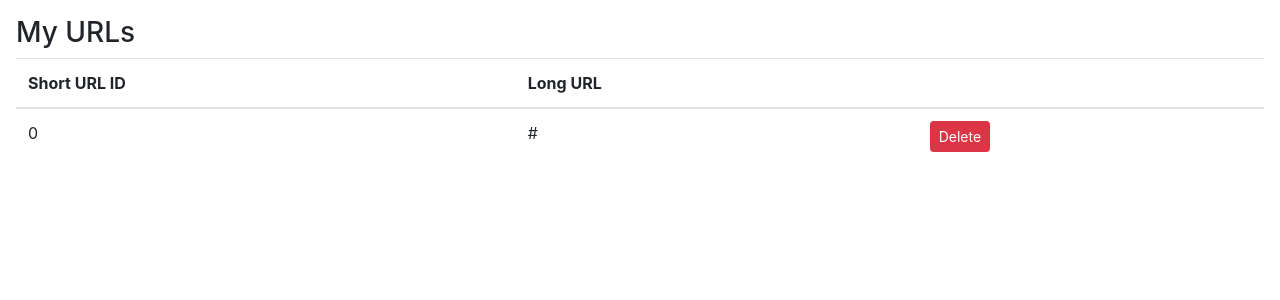
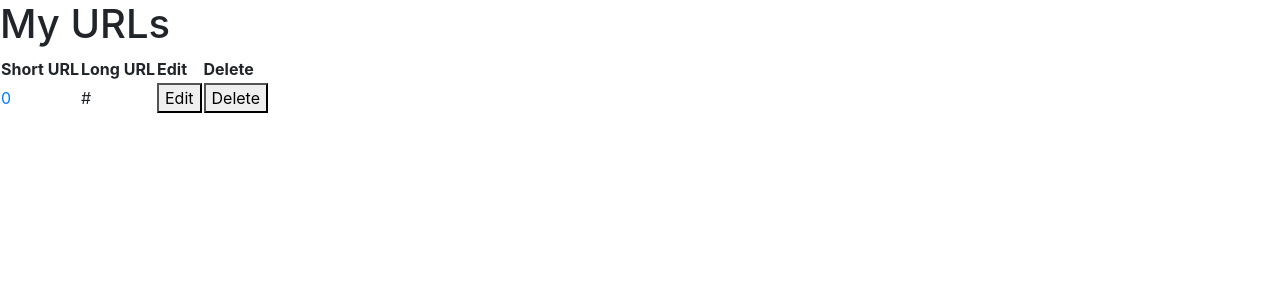
Before and after one commit to i3lmi/tinyapp, a Node server app: template views/urls_index.ejs in a window 1280 px wide. Shown: the part 56-356 px from the top of the page. Run offline with Node 20, Linux system fonts and the light colour scheme; the template is opened without the code that fills it: most values are stand-ins (such as "Sample title", 1, 10 or a date in 2020); some libraries are stand-ins or nearby versions.

Commit message:
updating urls edit , delete

```diff
--- a/express_server.js
+++ b/express_server.js
@@ -1,8 +1,9 @@
 const express = require("express");
+const bodyParser = require("body-parser");
 const app = express();
 const PORT = 8080; // default port 8080
 
-app.use(express.urlencoded({ extended: true }));
+app.use(bodyParser.urlencoded({ extended: true }));
 app.set("view engine", "ejs");
 
 function generateRandomString() {
--- a/views/urls_index.ejs
+++ b/views/urls_index.ejs
@@ -1,42 +1,44 @@
 <!DOCTYPE html>
-<html lang="en">
+<html>
   <head>
-    <meta charset="utf-8" />
-    <meta
-      name="viewport"
-      content="width=device-width, initial-scale=1, shrink-to-fit=no"
-    />
-
-    <!-- Bootstrap CSS -->
-    <link
-      rel="stylesheet"
-      href="https://stackpath.bootstrapcdn.com/bootstrap/4.2.1/css/bootstrap.min.css"
-      integrity="sha384-GJzZqFGwb1QTTN6wy59ffF1BuGJpLSa9DkKMp0DgiMDm4iYMj70gZWKYbI706tWS"
-      crossorigin="anonymous"
-    />
-    <title>TinyApp</title>
+    <meta charset="UTF-8">
+    <meta name="viewport" content="width=device-width, initial-scale=1.0">
+    <title>TinyApp - URLs</title>
+    <link href="https://fonts.googleapis.com/css?family=Montserrat:400,700" rel="stylesheet">
+    <link rel="stylesheet" href="https://stackpath.bootstrapcdn.com/bootstrap/4.2.1/css/bootstrap.min.css" integrity="sha384-GJzZqFGwb1QTTN6wy59ffF1BuGJpLSa9DkKMp0DgiMDm4iYMj70gZWKYbI706tWS" crossorigin="anonymous">
+    <link href="/stylesheets/urls.css" rel="stylesheet">
   </head>
   <body>
     <%- include('partials/_header') %>
-    <main style="margin: 1em;">
-      <h3>My URLs</h3>
-      <table class="table">
+
+    <main>
+      <h1>My URLs</h1>
+      <table>
         <thead>
           <tr>
-            <th scope="col">Short URL ID</th>
-            <th scope="col">Long URL</th>
-            <th scope="col"></th>
+            <th>Short URL</th>
+            <th>Long URL</th>
+            <th>Edit</th>
+            <th>Delete</th>
           </tr>
         </thead>
         <tbody>
-          <% for (let id in urls) { %>
+          <% for (let shortURL in urls) { %>
             <tr>
-              <td><%= id %></td>
-              <td><%= urls[id] %></td>
+              <td><a href="/u/<%= shortURL %>"><%= shortURL %></a></td>
+              <td><%= urls[shortURL].longURL %></td>
+
               <td>
-                <form method="POST" action="/urls/<%= id %>/delete">
-                  <button type="submit" class="btn btn-danger btn-sm">Delete</button>
+                <form action="/urls/<%= shortURL %>" method="GET">
+                  <button>Edit</button>
                 </form>
+              </td>
+              <td>
+                <form action="/urls/<%= shortURL %>" method="POST">
+                  <input type="hidden" name="_method" value="DELETE">
+                  <button>Delete</button>
+                </form>
+
               </td>
             </tr>
           <% } %>
@@ -44,20 +46,8 @@
       </table>
     </main>
     <!-- Bootstrap JS -->
-    <script
-      src="https://code.jquery.com/jquery-3.3.1.slim.min.js"
-      integrity="sha384-q8i/X+965DzO0rT7abK41JStQIAqVgRVzpbzo5smXKp4YfRvH+8abtTE1Pi6jizo"
-      crossorigin="anonymous"
-    ></script>
-    <script
-      src="https://cdnjs.cloudflare.com/ajax/libs/popper.js/1.14.7/umd/popper.min.js"
-      integrity="sha384-UO2eT0CpHqdSJQ6hJty5KVphtPhzWj9WO1clHTMGa3JDZwrnQq4sF86dIHNDz0W1"
-      crossorigin="anonymous"
-    ></script>
-    <script
-      src="https://stackpath.bootstrapcdn.com/bootstrap/4.3.1/js/bootstrap.min.js"
-      integrity="sha384-JjSmVgyd0p3pXB1rRibZUAYoIIy6OrQ6VrjIEaFf/nJGzIxFDsf4x0xIM+B07jRM"
-      crossorigin="anonymous"
-    ></script>
+  <script src="https://code.jquery.com/jquery-3.3.1.slim.min.js" integrity="sha384-q8i/X+965DzO0rT7abK41JStQIAqVgRVzpbzo5smXKp4YfRvH+8abtTE1Pi6jizo" crossorigin="anonymous"></script>
+  <script src="https://cdnjs.cloudflare.com/ajax/libs/popper.js/1.14.7/umd/popper.min.js" integrity="sha384-UO2eT0CpHqdSJQ6hJty5KVphtPhzWj9WO1clHTMGa3JDZwrnQq4sF86dIHNDz0W1" crossorigin="anonymous"></script>
+  <script src="https://stackpath.bootstrapcdn.com/bootstrap/4.3.1/js/bootstrap.min.js" integrity="sha384-JjSmVgyd0p3pXB1rRibZUAYoIIy6OrQ6VrjIEaFf/nJGzIxFDsf4x0xIM+B07jRM" crossorigin="anonymous"></script>
   </body>
 </html>
--- a/views/urls_show.ejs
+++ b/views/urls_show.ejs
@@ -11,7 +11,7 @@
     <title>URL - TinyApp Example</title>
   </head>
   <body>
-    <%- include('partials/_header') %>
+    <% include('partials/_header') %>
     <div class="card text-center">
       <div class="card-header"></div>
       <div class="card-body">
@@ -27,7 +27,7 @@
           <h4 class="card-title" class="text-muted">Edit</h4>
           <form method="POST" action="/urls/<%= shortURL %>">
             <div class="form-group">
-              <label for="longURLInput">New Long URL: <%= longURL.longURL %></label>
+              <label for="longURLInput">New Long URL:</label>
               <input type="text" class="form-control" id="longURLInput" name="longURL" value="<%= longURL %>">
             </div>
             <button type="submit" class="btn btn-primary">Update</button>
```
